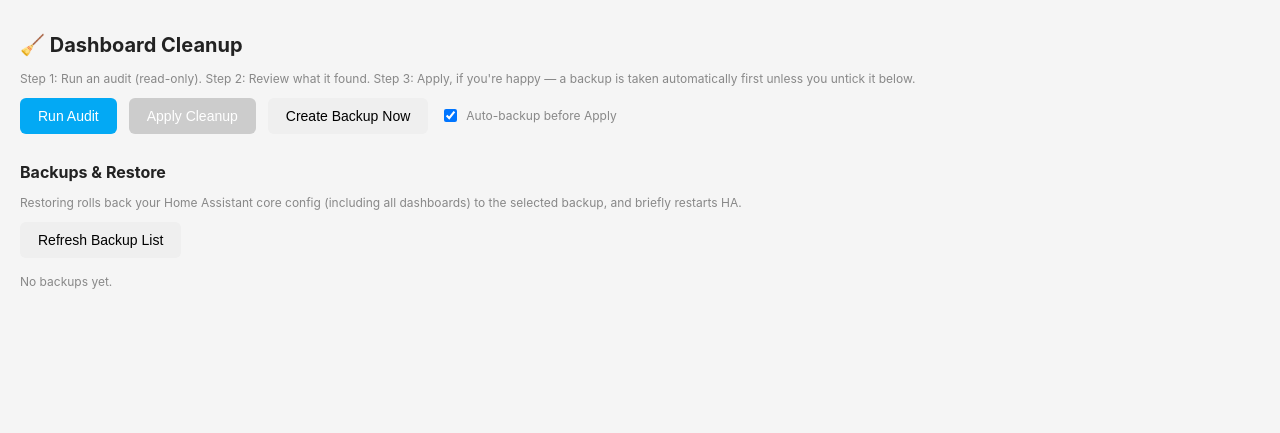
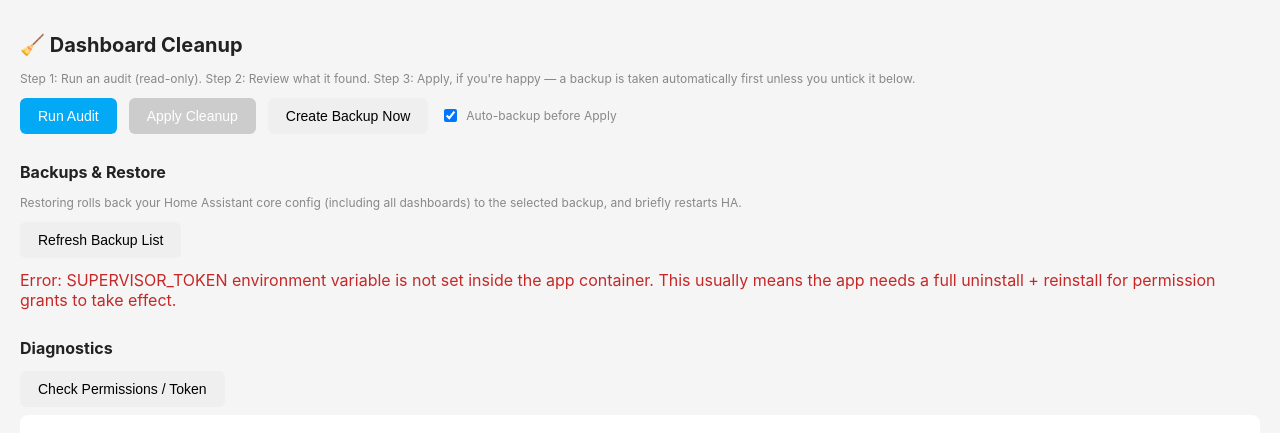
Before and after one commit to jstockley/HA-Dashboard-CleanUp, a Flask app: page / in a window 1280 px wide. Shown: the top 433 px of the page. Run offline with Flask 3, Linux system fonts and the light colour scheme; data that the repository does not hold is empty.

Commit message:
Minor rework

```diff
--- a/dashboard_cleanup/app/app.py
+++ b/dashboard_cleanup/app/app.py
@@ -17,7 +17,20 @@
 
 
 def supervisor_headers():
+    if not SUPERVISOR_TOKEN:
+        raise RuntimeError(
+            "SUPERVISOR_TOKEN environment variable is not set inside the app "
+            "container. This usually means the app needs a full uninstall + "
+            "reinstall for permission grants to take effect."
+        )
     return {"Authorization": f"Bearer {SUPERVISOR_TOKEN}", "Content-Type": "application/json"}
+
+
+def _raise_with_body(r):
+    """Like raise_for_status(), but includes the response body, which is where
+    Supervisor puts the actual reason (raise_for_status() alone discards it)."""
+    if not r.ok:
+        raise RuntimeError(f"{r.status_code} {r.reason} for {r.url} — body: {r.text[:500]}")
 
 
 def create_backup(name):
@@ -29,14 +42,14 @@
         json={"name": name, "homeassistant": True},
         timeout=180,
     )
-    r.raise_for_status()
+    _raise_with_body(r)
     data = r.json()
     return data.get("data", {}).get("slug")
 
 
 def list_backups():
     r = requests.get(f"{SUPERVISOR_BASE}/backups", headers=supervisor_headers(), timeout=30)
-    r.raise_for_status()
+    _raise_with_body(r)
     backups = r.json().get("data", {}).get("backups", [])
     backups.sort(key=lambda b: b.get("date", ""), reverse=True)
     return backups
@@ -51,7 +64,7 @@
         json={"homeassistant": True},
         timeout=300,
     )
-    r.raise_for_status()
+    _raise_with_body(r)
     return r.json()
 
 
@@ -89,7 +102,7 @@
     (covers disabled entities too), used as the 'this entity really exists' set."""
     headers = {"Authorization": f"Bearer {SUPERVISOR_TOKEN}"}
     r = requests.get(f"{REST_BASE}/states", headers=headers, timeout=30)
-    r.raise_for_status()
+    _raise_with_body(r)
     state_ids = {s["entity_id"] for s in r.json()}
 
     reg_result = ws_call([{"type": "config/entity_registry/list"}])[0]
@@ -266,6 +279,37 @@
         return jsonify({"success": False, "error": str(e)}), 500
 
 
+@app.route("/api/debug", methods=["GET"])
+def api_debug():
+    info = {
+        "supervisor_token_present": bool(SUPERVISOR_TOKEN),
+        "supervisor_token_length": len(SUPERVISOR_TOKEN) if SUPERVISOR_TOKEN else 0,
+    }
+    # Try a minimal, harmless call against each API surface and report the raw result.
+    try:
+        r = requests.get(f"{REST_BASE}/config", headers=supervisor_headers(), timeout=15)
+        info["core_api_status"] = r.status_code
+        info["core_api_body"] = r.text[:300]
+    except Exception as e:
+        info["core_api_error"] = str(e)
+
+    try:
+        r = requests.get(f"{SUPERVISOR_BASE}/info", headers=supervisor_headers(), timeout=15)
+        info["supervisor_api_status"] = r.status_code
+        info["supervisor_api_body"] = r.text[:300]
+    except Exception as e:
+        info["supervisor_api_error"] = str(e)
+
+    try:
+        r = requests.get(f"{SUPERVISOR_BASE}/backups", headers=supervisor_headers(), timeout=15)
+        info["backups_api_status"] = r.status_code
+        info["backups_api_body"] = r.text[:300]
+    except Exception as e:
+        info["backups_api_error"] = str(e)
+
+    return jsonify(info)
+
+
 @app.route("/api/backup", methods=["POST"])
 def api_backup():
     try:
--- a/dashboard_cleanup/app/templates/index.html
+++ b/dashboard_cleanup/app/templates/index.html
@@ -39,6 +39,10 @@
   <p class="muted">Restoring rolls back your Home Assistant core config (including all dashboards) to the selected backup, and briefly restarts HA.</p>
   <button onclick="loadBackups()">Refresh Backup List</button>
   <div id="backupList" style="margin-top:12px;"></div>
+
+  <h2 style="font-size:16px;margin-top:28px;">Diagnostics</h2>
+  <button onclick="runDebug()">Check Permissions / Token</button>
+  <pre id="debugOut" style="background:white;padding:12px;border-radius:8px;font-size:12px;white-space:pre-wrap;margin-top:8px;"></pre>
 
 <script>
 async function runAudit() {
@@ -161,6 +165,14 @@
   status.textContent = data.success ? 'Restore triggered. Waiting for Home Assistant to come back...' : 'Error: ' + data.error;
 }
 
+async function runDebug() {
+  const out = document.getElementById('debugOut');
+  out.textContent = 'Checking...';
+  const res = await fetch('api/debug');
+  const data = await res.json();
+  out.textContent = JSON.stringify(data, null, 2);
+}
+
 loadBackups();
 </script>
 </body>
--- a/repository.json
+++ b/repository.json
@@ -1,5 +1,5 @@
 {
   "name": "HA Dashboard CleanUp",
   "url": "https://github.com/jstockley/HA-Dashboard-CleanUp",
-  "maintainer": "contact@jstockley.co.uk"
+  "maintainer": "jstockley <contact@jstockley.co.uk>"
 }
```
Also changed, not shown: dashboard_cleanup/config.yaml (+2 -5 lines), 2 other files.
